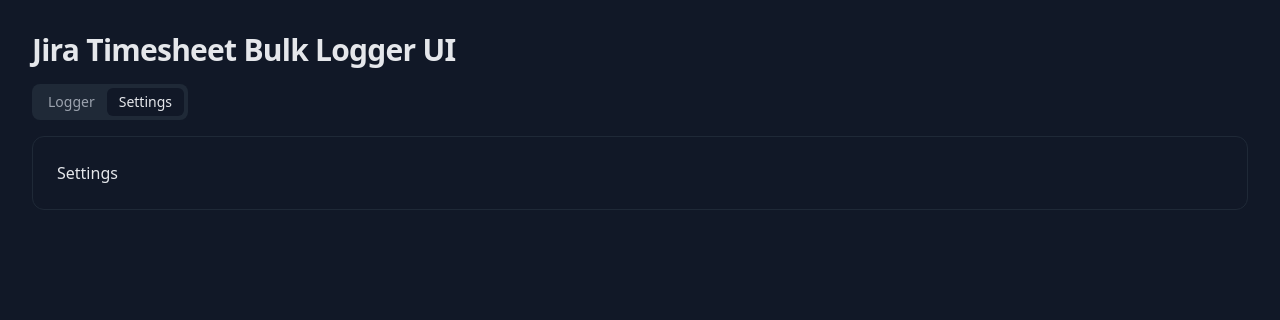
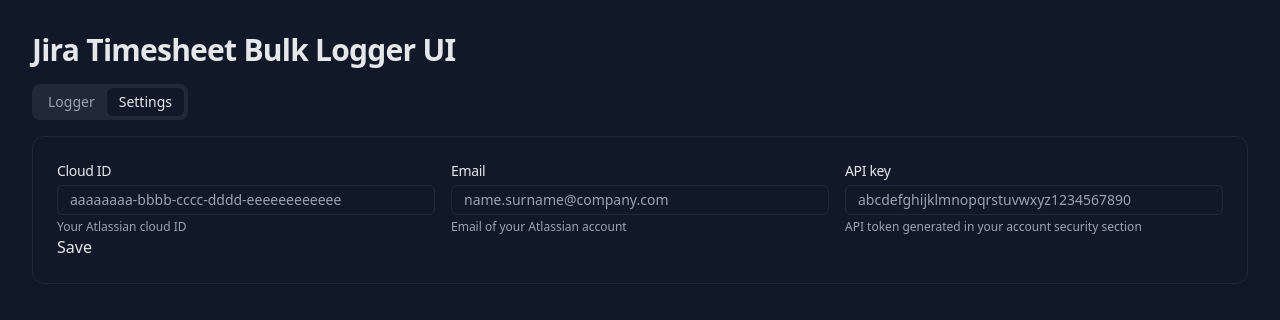
Before and after one commit to brunobragaw8t/jira-timesheet-bulk-logger-ui, a Nuxt app: page /settings in a window 1280 px wide. Shown: the top 320 px of the page. Built offline with nearby package versions, Linux system fonts and the light colour scheme.

Commit message:
feature: create AppInput and add 3 of them to settings page

```diff
--- /dev/null
+++ b/components/AppInput.vue
@@ -0,0 +1,30 @@
+<script setup lang="ts">
+defineProps<{
+  label: string;
+  type: string;
+  placeholder: string;
+  instructions?: string;
+}>()
+
+const value = defineModel()
+</script>
+
+<template>
+  <div>
+    <label :for="$.uid.toString()" class="block mb-1 tracking-tight text-sm font-medium">
+      {{ label }}
+    </label>
+
+    <input
+      :id="$.uid.toString()"
+      v-model="value"
+      :type="type"
+      :placeholder="placeholder"
+      class="block w-full rounded-md border border-gray-800 px-3 py-1 text-sm bg-transparent text-gray-200 focus-visible:outline-none"
+    >
+
+    <div v-if="instructions" class="block mt-1 text-gray-400 text-xs">
+      {{ instructions }}
+    </div>
+  </div>
+</template>
--- a/pages/settings.vue
+++ b/pages/settings.vue
@@ -5,5 +5,35 @@
 </script>
 
 <template>
-  <h1>Settings</h1>
+  <div>
+    <div class="flex gap-4">
+      <AppInput
+        class="flex-1"
+        type="text"
+        label="Cloud ID"
+        placeholder="aaaaaaaa-bbbb-cccc-dddd-eeeeeeeeeeee"
+        instructions="Your Atlassian cloud ID"
+      />
+
+      <AppInput
+        class="flex-1"
+        type="text"
+        label="Email"
+        placeholder="name.surname@company.com"
+        instructions="Email of your Atlassian account"
+      />
+
+      <AppInput
+        class="flex-1"
+        type="text"
+        label="API key"
+        placeholder="abcdefghijklmnopqrstuvwxyz1234567890"
+        instructions="API token generated in your account security section"
+      />
+    </div>
+
+    <div>
+      <button>Save</button>
+    </div>
+  </div>
 </template>
```
